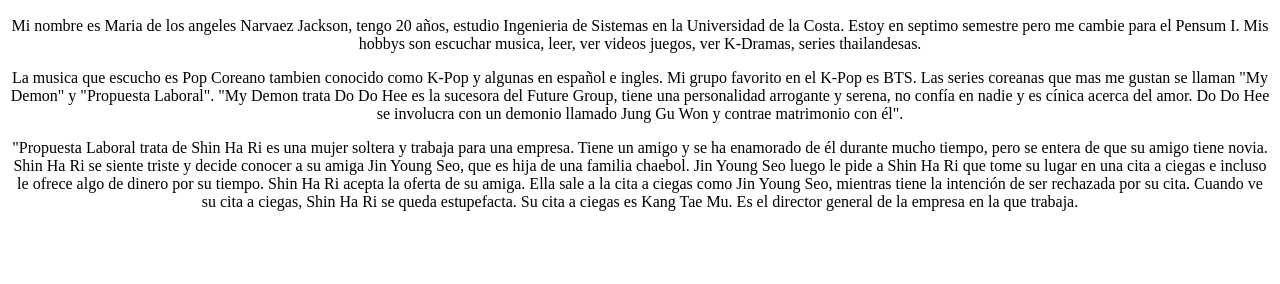
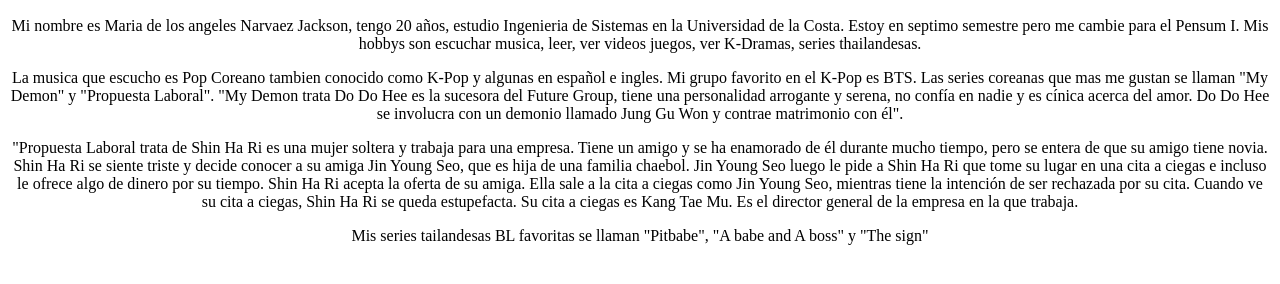
Before and after one commit to Ma25Ja09/Miercoles_Git_BP, a plain HTML site: page index.html in a window 1280 px wide. Shown: the part 110-394 px from the top of the page. Drawn offline with Linux system fonts and the light colour scheme.

Commit message:
cuarto texto

```diff
--- a/index.html
+++ b/index.html
@@ -18,5 +18,6 @@
         luego le pide a Shin Ha Ri que tome su lugar en una cita a ciegas e incluso le ofrece algo de dinero por su tiempo. Shin Ha Ri acepta la oferta de su amiga.
         Ella sale a la cita a ciegas como Jin Young Seo, mientras tiene la intención de ser rechazada por su cita. Cuando ve su cita a ciegas, Shin Ha Ri se queda
         estupefacta. Su cita a ciegas es Kang Tae Mu. Es el director general de la empresa en la que trabaja.</p></center>
+    <center><p>Mis series tailandesas BL favoritas se llaman "Pitbabe", "A babe and A boss" y "The sign"</p></center>
 </body>
 </html>
```
